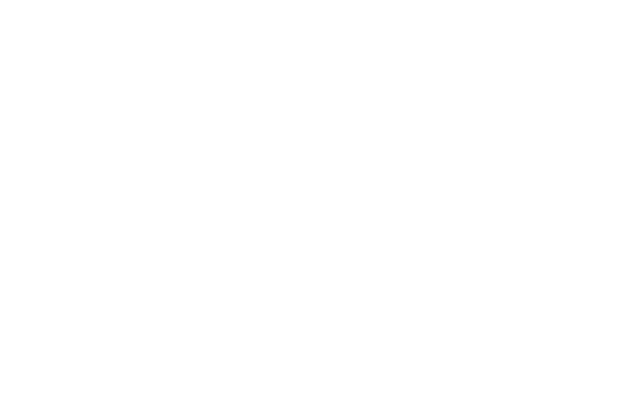
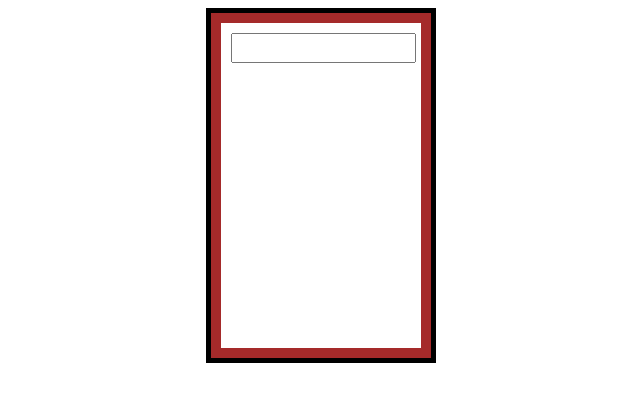
Before and after one commit to Thabseer/calculator, a plain HTML site: page index.html in a window 1280 px wide. Shown: the whole page, without its empty margins (319-959 px from the left). Drawn offline with Linux system fonts and the light colour scheme.

Commit message:
scnd cmt

```diff
--- a/index.html
+++ b/index.html
@@ -3,9 +3,18 @@
     <meta charset="UTF-8">
     <meta http-equiv="X-UA-Compatible" content="IE=edge">
     <meta name="viewport" content="width=device-width, initial-scale=1.0">
-    <title>Document</title>
+    <title>calculator</title>
+
+    <link rel="stylesheet" href="style.css">
+
 </head>
 <body>
 
+    <div class="boddy">
+        <div class="screen">
+            <input type="text">
+        </div>
+    </div>
+
 </body>
 </html>
--- /dev/null
+++ b/style.css
@@ -0,0 +1,26 @@
+.boddy{
+    background-color: brown;
+    height: 325px;
+
+    outline: 1px;
+    outline-color: white;
+    /* padding-left: 50px; */
+    border: 5px solid;
+    margin: auto;
+    width: 200px;
+    padding: 10px;
+}
+
+.screen{
+
+
+    background-color: white;
+    height: 325px;
+    width: 200px;
+}
+
+.screen input{
+    margin-top: 10px;
+    margin-left: 10px;
+    padding-top: 10px;
+}
```
